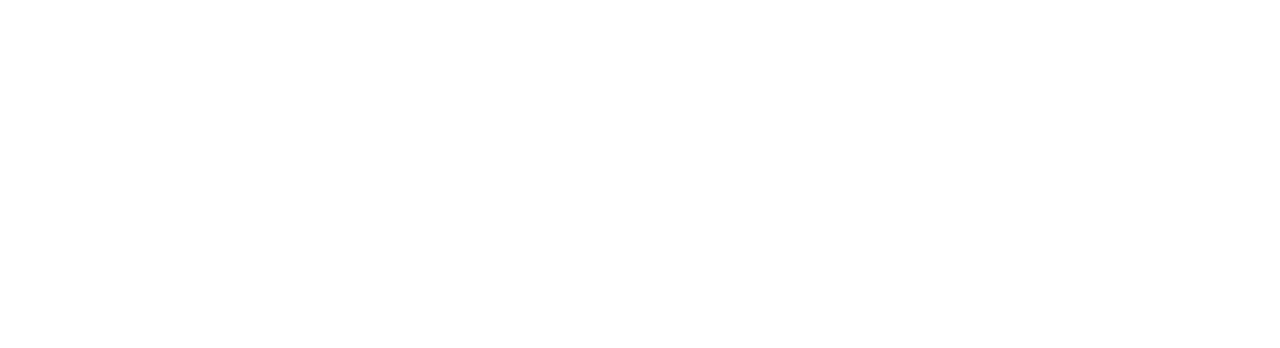
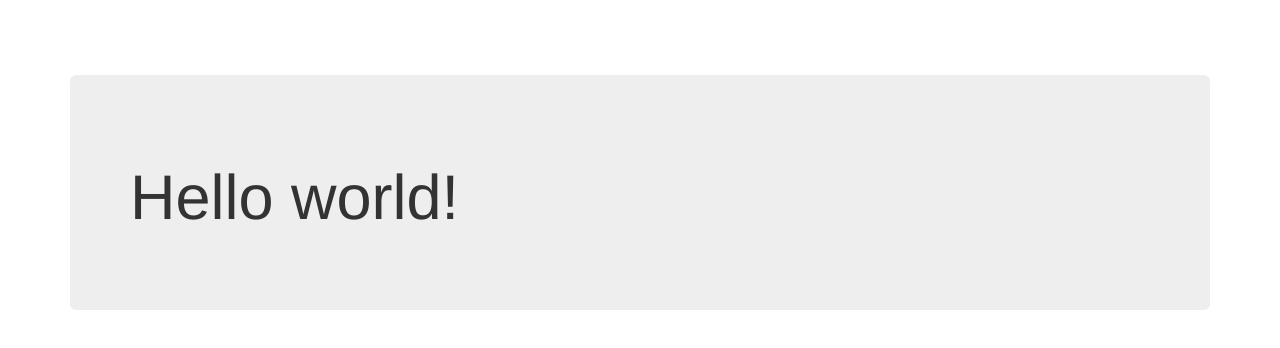
Before and after one commit to Adriem/BB062015, a website: page app/index.html in a window 1280 px wide. Drawn offline with nearby package versions, Linux system fonts and the light colour scheme.

Commit message:
Bootstrap

```diff
--- /dev/null
+++ b/app/css/style.css
@@ -0,0 +1,3 @@
+body {
+    padding-top: 75px;
+}
--- a/app/index.html
+++ b/app/index.html
@@ -2,9 +2,26 @@
 <html lang="en">
 <head>
     <meta charset="UTF-8">
-    <title></title>
+    <meta name="viewport" content="width=device-width, initial-scale=1">
+    <title>BB062015</title>
+
+    <link rel="stylesheet" href="bower_components/bootstrap/dist/css/bootstrap.min.css">
+
+    <link rel="stylesheet" href="css/style.css">
+
+    <script type="text/javascript" src="bower_components/angular/angular.min.js"></script>
+    <script type="text/javascript" src="bower_components/jquery/dist/jquery.min.js"></script>
+    <script type="text/javascript" src="bower_components/bootstrap/dist/js/bootstrap.min.js"></script>
 </head>
 <body>
 
+    <div class="container">
+        <div class="jumbotron">
+            <h1 class="page-header">
+                Hello world!
+            </h1>
+        </div>
+    </div>
+
 </body>
 </html>
--- a/bower.json
+++ b/bower.json
@@ -6,6 +6,7 @@
   "license": "MIT",
   "dependencies": {
     "angular": "~1.4.0",
-    "angular-ui-router": "~0.2.15"
+    "angular-ui-router": "~0.2.15",
+    "bootstrap": "~3.3.4"
   }
 }
```
